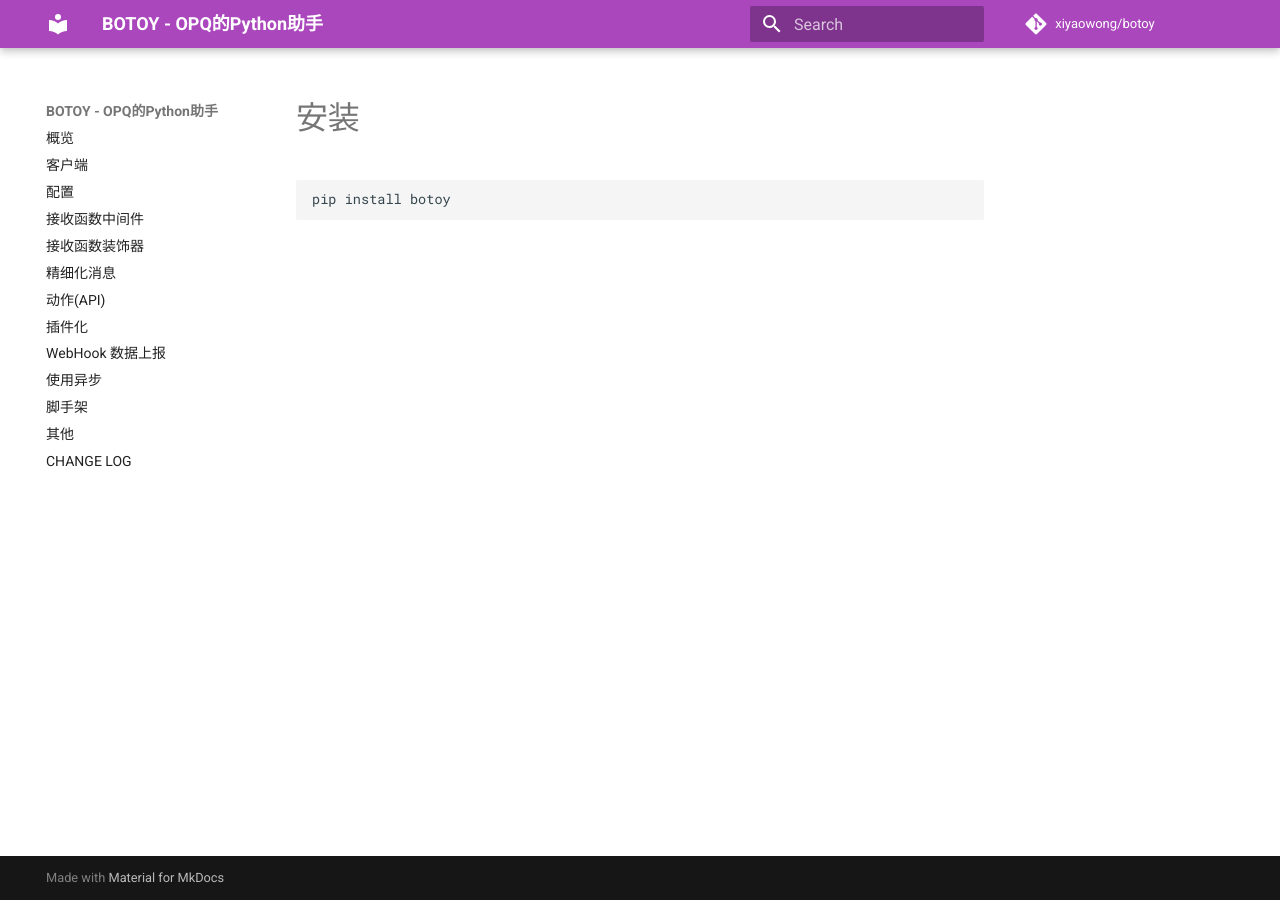
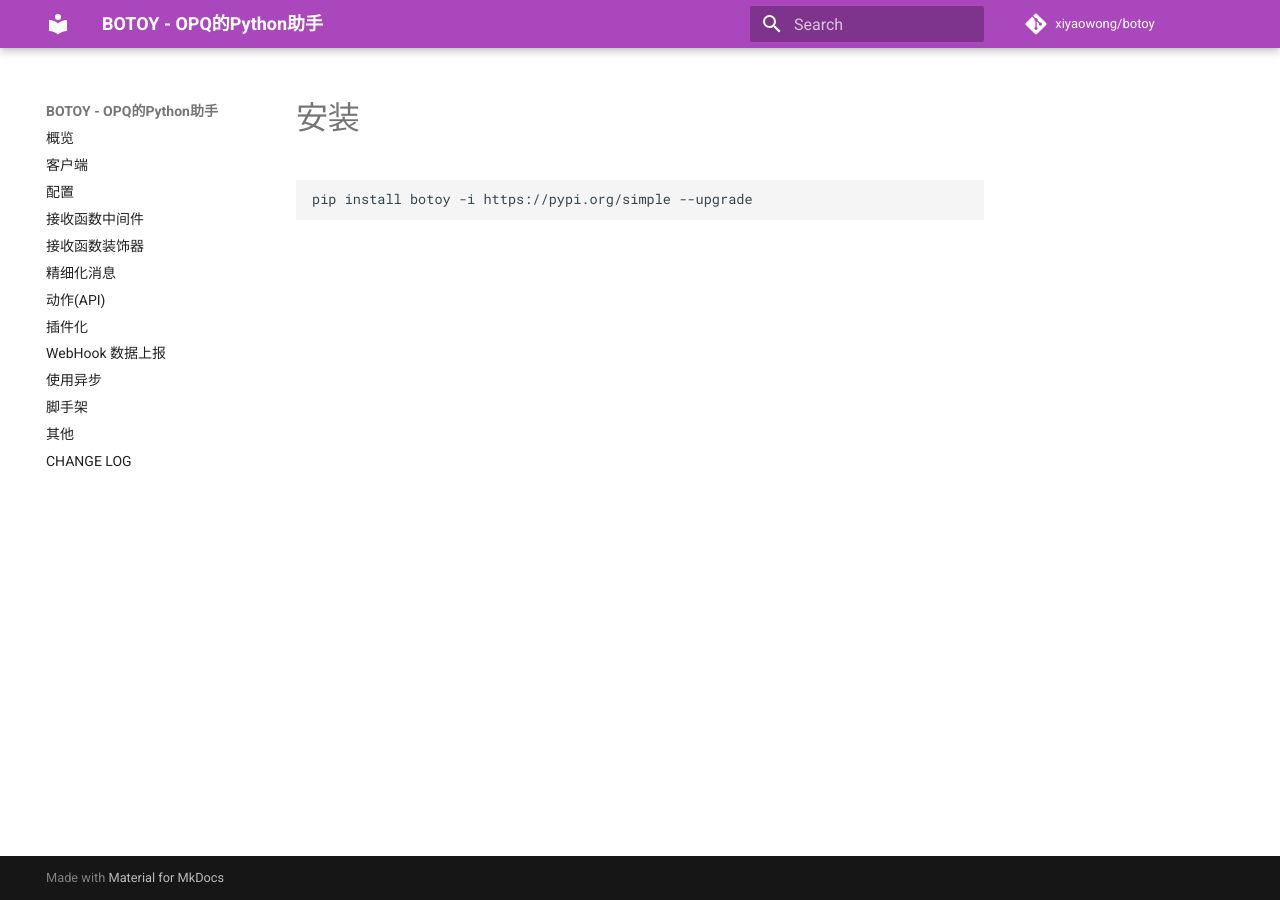
Before and after one commit to opq-osc/botoy, an MkDocs documentation site: the page built from docs/install.md, in a window 1280 px wide. Built offline with MkDocs 1.6.1 and Material for MkDocs 9.7.7, drawn with Linux system fonts in a browser that asks for light colours; comment, search, counter and statistics services are not loaded.

Commit message:
update docs

````diff
--- a/docs/install.md
+++ b/docs/install.md
@@ -1,5 +1,5 @@
 # 安装
 
 ```shell
-pip install botoy
+pip install botoy -i https://pypi.org/simple --upgrade
 ```
````
